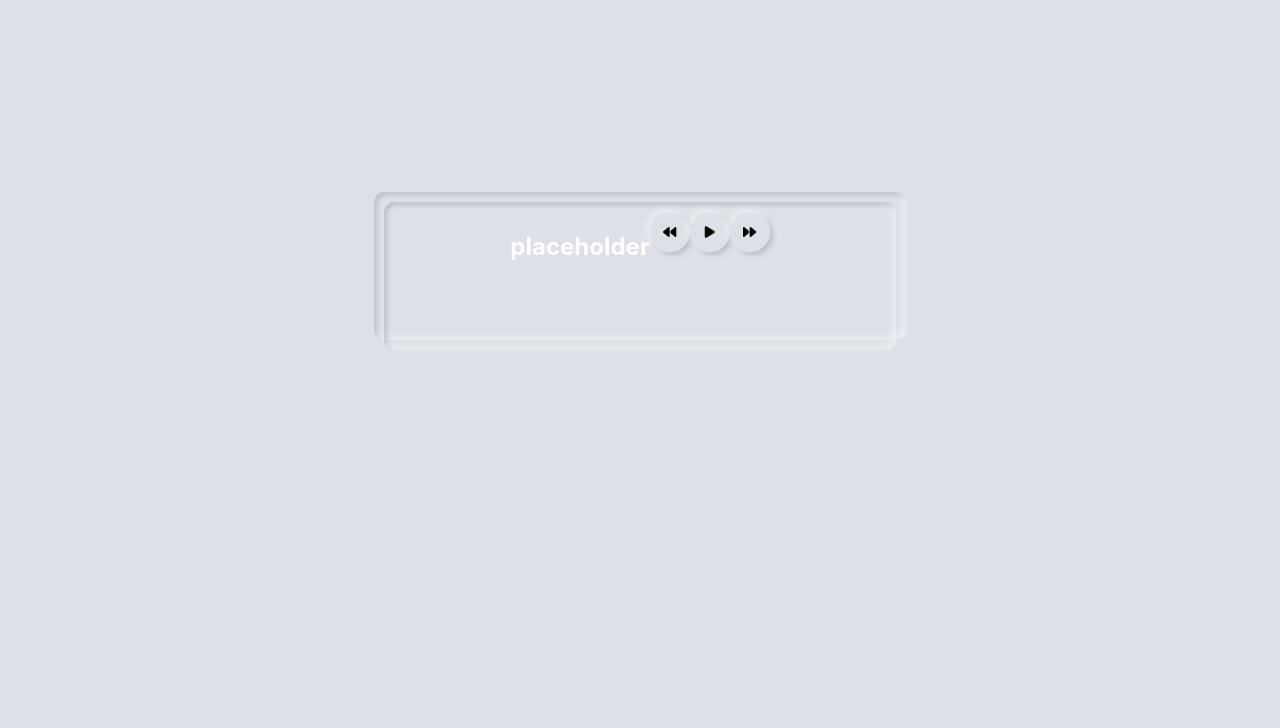
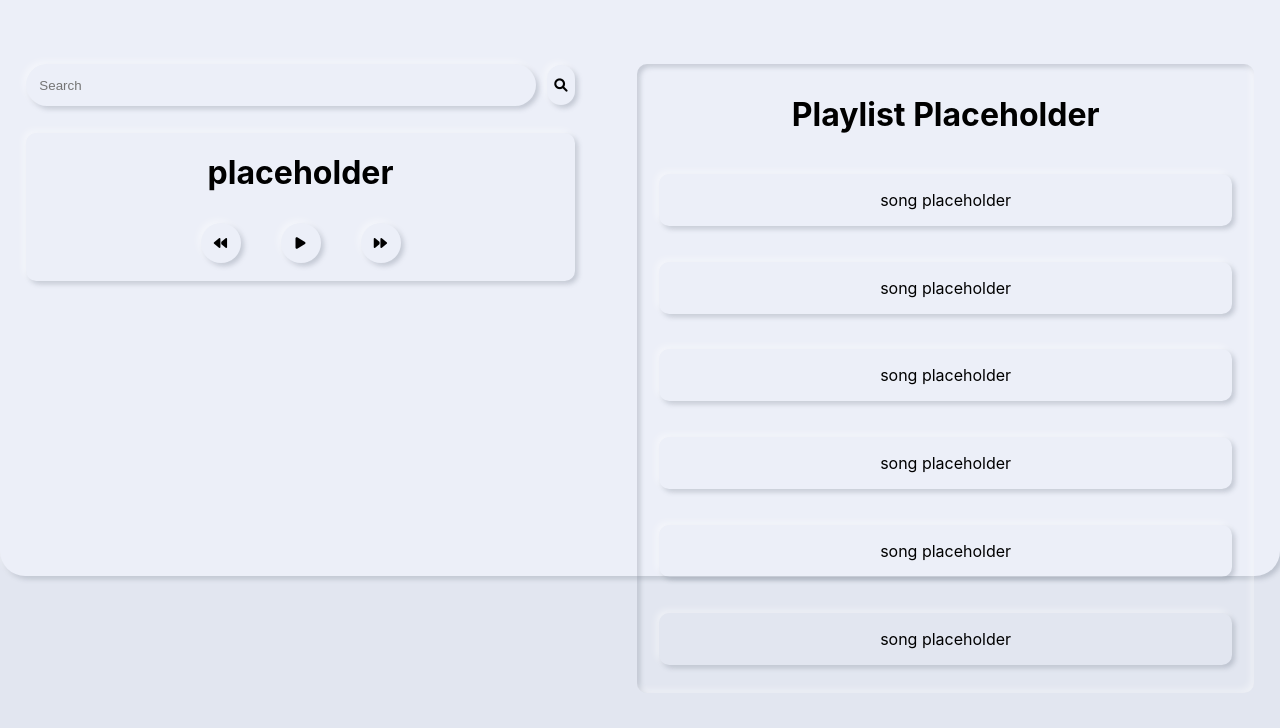
Before and after one commit to Dewiter/Player, a React (Create React App) app in the folder client/: page / in a window 1280 px wide. Shown: the top 728 px of the page. Built offline with nearby package versions, Linux system fonts and the light colour scheme.

Commit message:
second part : happy with design for now

```diff
--- a/client/src/App.js
+++ b/client/src/App.js
@@ -1,12 +1,18 @@
 import Player from './components/player/Player';
+import Search from './components/player/Search';
+import Playlist from './components/player/Playlist';
 
 function App() {
   return (
     <>
-      <div className='big'>
-        <section className='container'>
+      <div className='app-container'>
+        <div className='media'>
+          <Search />
           <Player />
-        </section>
+        </div>
+        <div className='playlist'>
+          <Playlist />
+        </div>
       </div>
     </>
   );
--- a/client/src/index.css
+++ b/client/src/index.css
@@ -5,35 +5,53 @@ body {
     sans-serif;
   -webkit-font-smoothing: antialiased;
   -moz-osx-font-smoothing: grayscale;
-  background-color: #dde1e7;
+  background-color: #e2e6f0;
   height: 100%;
 }
-.big {
-  display: flex;
-  justify-content: center;
+.app-container {
+  height: 40vw;
+  border-radius: 0 0 25px 25px;
+  box-shadow: -3px -3px 7px #ffffff73, 3px 3px 5px rgba(94, 104, 121, 0.288);
+  background-color: #eceff8;
+  display: grid;
+  grid-column-gap: 5%;
+  padding: 5% 2% 0 2%;
+}
+
+.container-in {
+  box-shadow: inset -3px -3px 7px #ffffff73,
+    inset 3px 3px 5px rgba(94, 104, 121, 0.288);
+}
+
+.container-out {
+  box-shadow: -3px -3px 7px #ffffff73, 3px 3px 5px rgba(94, 104, 121, 0.288);
 }
 
 .container {
   display: flex;
+  flex-direction: column;
+  text-align: center;
   justify-content: center;
-  text-align: center;
-  margin-top: 15vw;
-  color: white;
-  width: 40vw;
-  height: 10vw;
-  box-shadow: inset -3px -3px 7px #ffffff73,
-    inset 3px 3px 5px rgba(94, 104, 121, 0.288);
+
   border-radius: 10px;
-  outline: none;
   padding: 10px;
 }
 
 .player {
-  margin: auto;
+  height: 10vw;
 }
 
-form {
-  margin: 10px;
+input:-webkit-autofill {
+  background-color: #eceff8;
+}
+
+input:-internal-autofill-selected {
+  background-color: #eceff8;
+}
+
+.query .btn {
+  width: 5%;
+  margin-left: 2%;
 }
 
 form .input-search {
@@ -42,28 +60,22 @@ form .input-search {
   -moz-appearance: none;
   -ms-appearance: none;
   -o-appearance: none;
-  background-color: #dde1e7;
+  background-color: #eceff8;
   height: 40px;
-  width: 400px;
   border-radius: 25px;
-  box-shadow: inset -3px -3px 7px #ffffff73,
-    inset 3px 3px 5px rgba(94, 104, 121, 0.288);
+  box-shadow: -3px -3px 7px #ffffff73, 3px 3px 5px rgba(94, 104, 121, 0.288);
   appearance: none;
+  padding-left: 2.5%;
   border: none;
-  margin-right: 5px;
-  padding-left: 10%;
-}
-
-form {
-  display: flex;
-  flex-direction: row;
+  width: 90%;
+  margin-bottom: 5%;
 }
 
 .btn {
   border: none;
   appearance: none;
   height: 40px;
-  background: #dde1e7;
+  background: #eceff8;
   border-radius: 25px 25px 25px 25px;
   width: 40px;
   -webkit-appearance: none;
@@ -81,6 +93,10 @@ form {
 .btn:active {
   box-shadow: inset -3px -3px 7px #ffffff73,
     inset 3px 3px 5px rgba(94, 104, 121, 0.288);
+}
+
+.btn-media {
+  margin: 10px 20px 20px 20px;
 }
 
 input:focus,
@@ -114,8 +130,25 @@ select:focus {
   }
 }
 
+.media {
+  grid-column: 1;
+  grid-row: 1;
+}
+.playlist {
+  grid-column: 2;
+  grid-row: 1;
+  /* background-color: #e2e6f0; */
+}
+
 .success {
   background: rgba(50, 178, 98, 0.5);
+}
+
+.song {
+  /* background-color: #eceff8; */
+  border-radius: 10px;
+  margin: 3% 2%;
+  box-shadow: -3px -3px 7px #ffffff73, 3px 3px 5px rgba(94, 104, 121, 0.288);
 }
 
 .fail {
```
